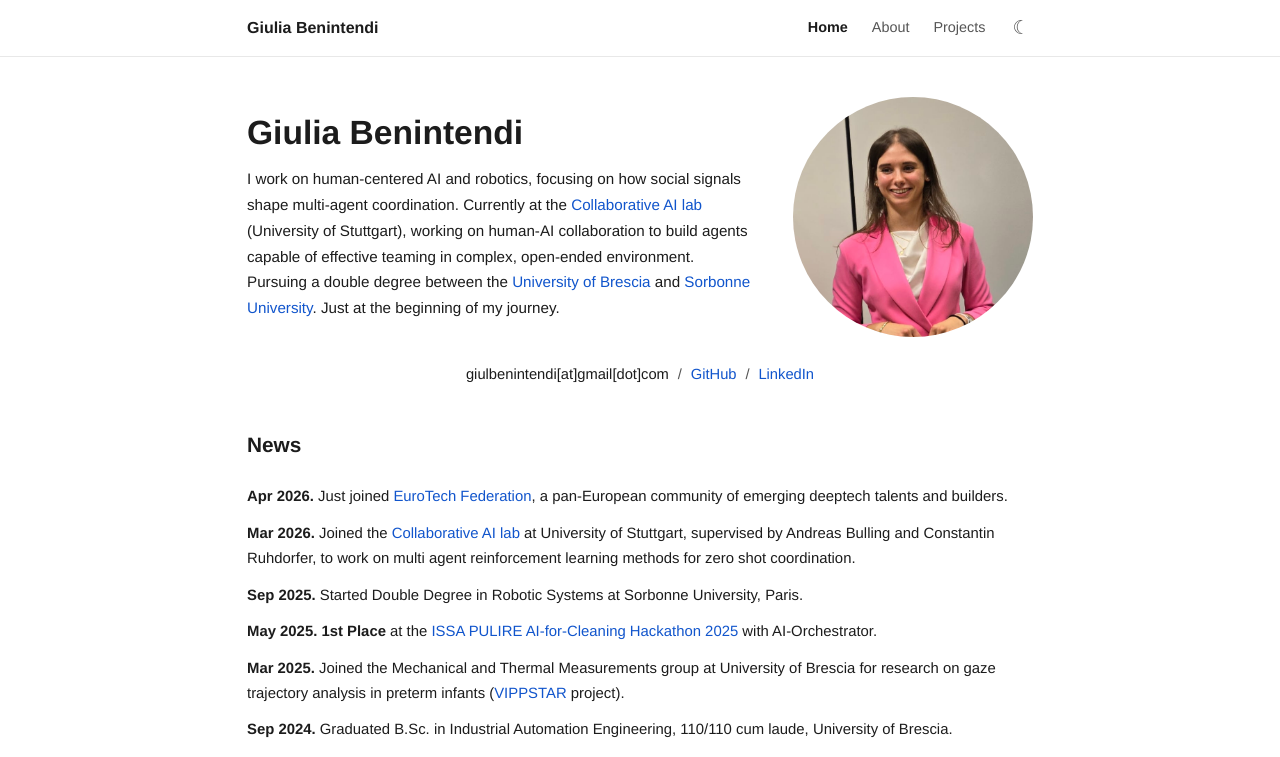
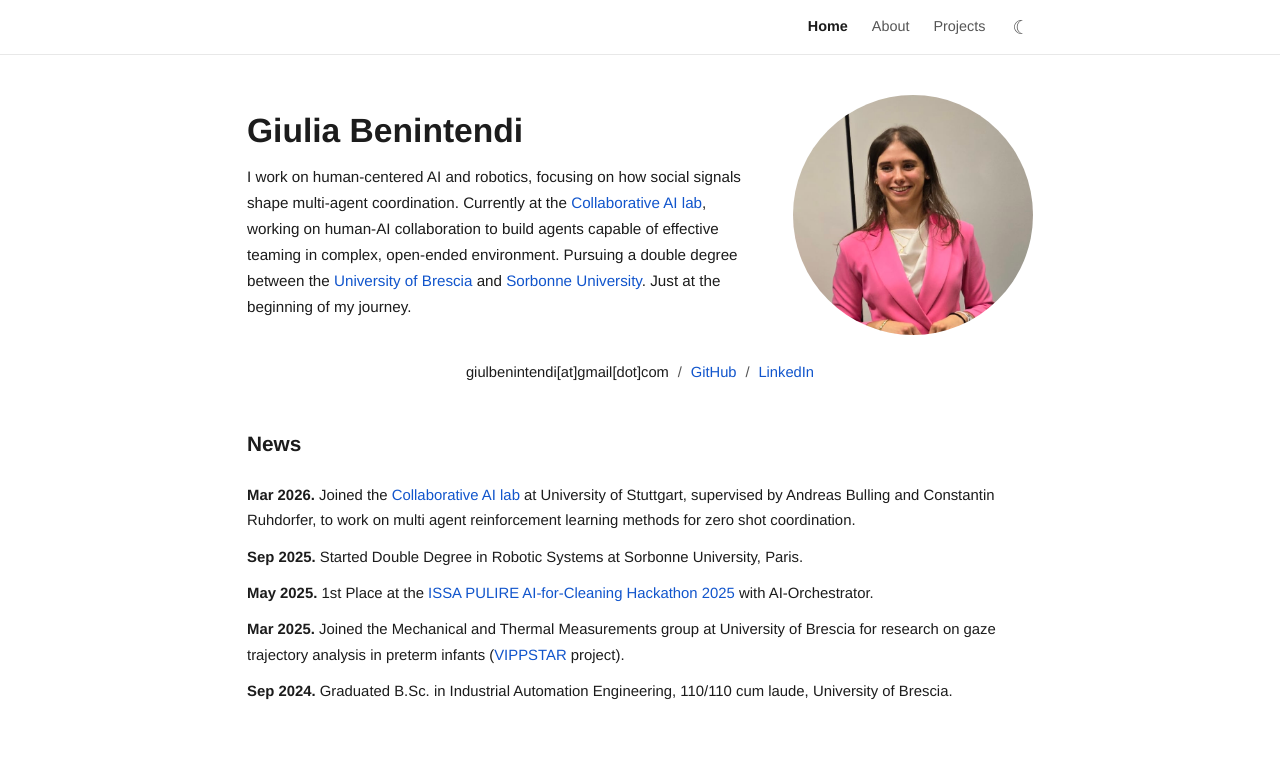
Before and after one commit to giuliabenintendi/giuliabenintendi.github.io, a Jekyll site: the page built from index.html, in a window 1280 px wide and 1400 px high. Shown: the top 757 px of the window. Built offline with Jekyll 4.4.1, drawn with Linux system fonts in a browser that asks for light colours.

Commit message:
update homepage intro, news, nav, and project image

```diff
--- a/_layouts/default.html
+++ b/_layouts/default.html
@@ -19,7 +19,6 @@
 <body>
   <nav class="nav">
     <div class="nav-inner">
-      <a href="{{ '/' | relative_url }}" class="nav-name">Giulia Benintendi</a>
       <div class="nav-links">
         <a href="{{ '/' | relative_url }}" {% if page.url == '/' %}class="active"{% endif %}>Home</a>
         <a href="{{ '/about' | relative_url }}" {% if page.url == '/about/' %}class="active"{% endif %}>About</a>
--- a/assets/css/style.css
+++ b/assets/css/style.css
@@ -64,7 +64,7 @@ a:hover {
   margin: 0 auto;
   padding: 0.9rem 2rem;
   display: flex;
-  justify-content: space-between;
+  justify-content: flex-end;
   align-items: center;
 }
 
@@ -211,7 +211,7 @@ a:hover {
 }
 
 .project-image {
-  width: 320px;
+  width: 400px;
   flex-shrink: 0;
 }
 
--- a/index.html
+++ b/index.html
@@ -9,8 +9,8 @@ title: Giulia Benintendi
     <h1>Giulia Benintendi</h1>
     <p class="tagline">
       I work on human-centered AI and robotics, focusing on how social signals shape multi-agent
-      coordination. Currently at the <a href="https://www.collaborative-ai.org/" target="_blank">Collaborative AI lab</a>
-      (University of Stuttgart), working on human-AI collaboration to build agents capable of
+      coordination. Currently at the <a href="https://www.collaborative-ai.org/" target="_blank">Collaborative AI lab</a>,
+      working on human-AI collaboration to build agents capable of
       effective teaming in complex, open-ended environment. Pursuing a double degree between the
       <a href="https://www.unibs.it" target="_blank">University of Brescia</a> and
       <a href="https://www.sorbonne-universite.fr" target="_blank">Sorbonne University</a>.
@@ -30,16 +30,13 @@ title: Giulia Benintendi
 <h2 class="section-title">News</h2>
 <ul class="news-list">
   <li class="news-item">
-    <span class="news-date">Apr 2026.</span> Just joined <a href="https://www.eurotech-federation.com/" target="_blank">EuroTech Federation</a>, a pan-European community of emerging deeptech talents and builders.
-  </li>
-  <li class="news-item">
     <span class="news-date">Mar 2026.</span> Joined the <a href="https://www.collaborative-ai.org/" target="_blank">Collaborative AI lab</a> at University of Stuttgart, supervised by Andreas Bulling and Constantin Ruhdorfer, to work on multi agent reinforcement learning methods for zero shot coordination.
   </li>
   <li class="news-item">
     <span class="news-date">Sep 2025.</span> Started Double Degree in Robotic Systems at Sorbonne University, Paris.
   </li>
   <li class="news-item">
-    <span class="news-date">May 2025.</span> <strong>1st Place</strong> at the <a href="https://www.issapulire.com/it/eventi/hackathon.html" target="_blank">ISSA PULIRE AI-for-Cleaning Hackathon 2025</a> with AI-Orchestrator.
+    <span class="news-date">May 2025.</span> 1st Place at the <a href="https://www.issapulire.com/it/eventi/hackathon.html" target="_blank">ISSA PULIRE AI-for-Cleaning Hackathon 2025</a> with AI-Orchestrator.
   </li>
   <li class="news-item">
     <span class="news-date">Mar 2025.</span> Joined the Mechanical and Thermal Measurements group at University of Brescia for research on gaze trajectory analysis in preterm infants (<a href="https://vippstar.eu" target="_blank">VIPPSTAR</a> project).
```
